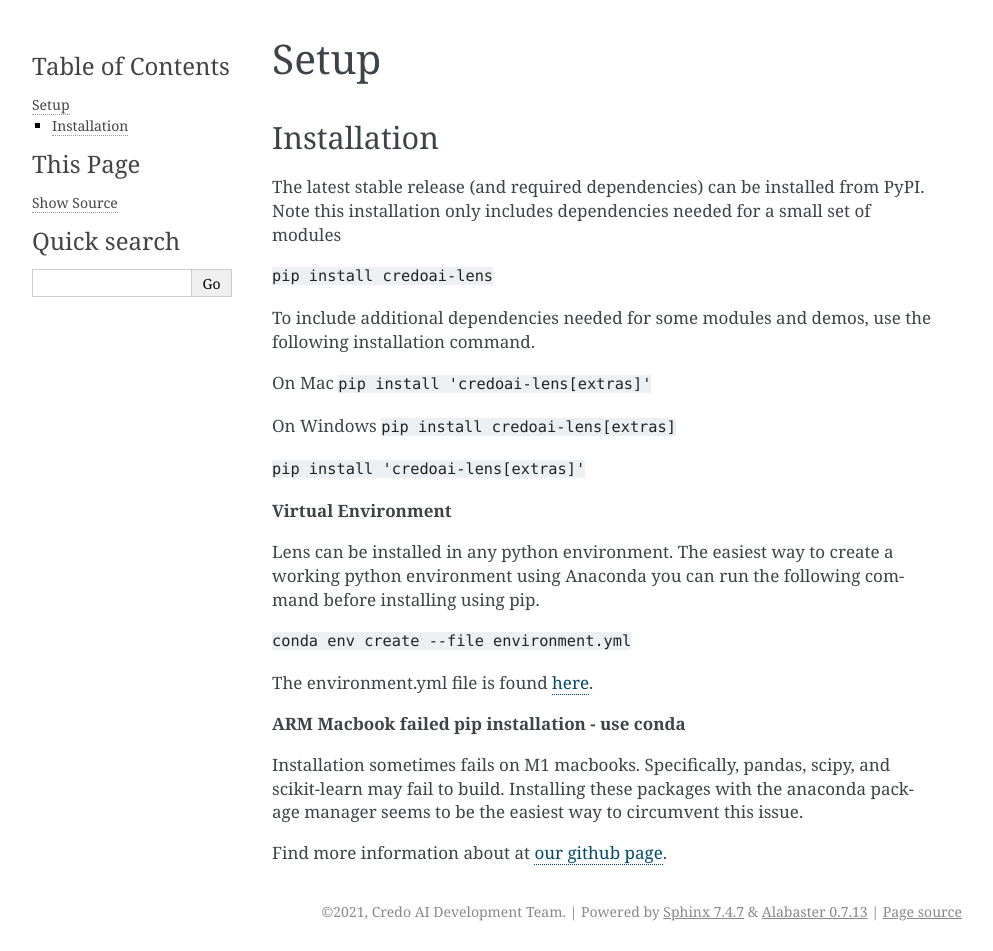
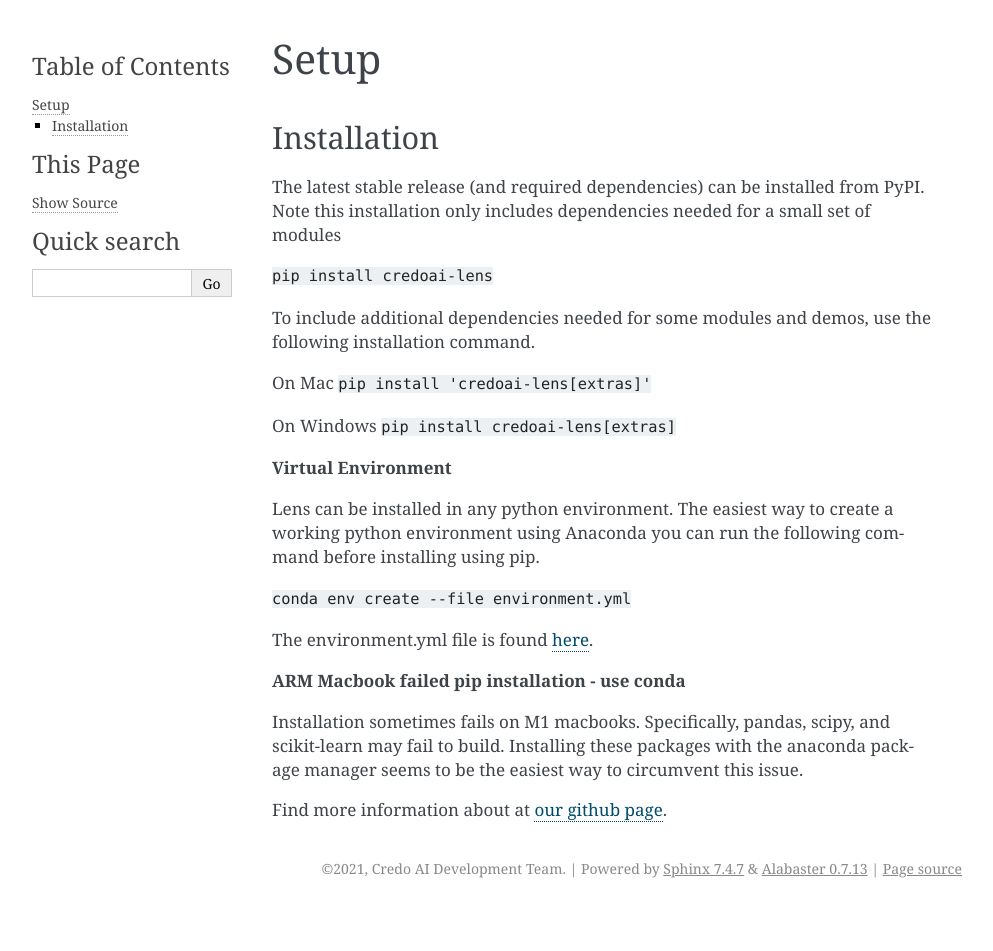
Before and after one commit to credo-ai/credoai_lens, a Sphinx documentation site: the page built from docs/setup.rst, in a window 1280 px wide. Shown: the whole page, without its empty margins (148-1141 px from the left). Built offline with Sphinx 7.4.7, drawn with Linux system fonts in a browser that asks for light colours; pages that are not in the unit, such as notebooks, are missing from menus; after the commit the page ends 908 px from its top, so only the background shows below that.

Commit message:
minor typo correction

```diff
--- a/docs/setup.rst
+++ b/docs/setup.rst
@@ -17,9 +17,6 @@ On Mac
 
 On Windows
 ``pip install credoai-lens[extras]``
-
-
-``pip install 'credoai-lens[extras]'``
 
 
 **Virtual Environment**
```
